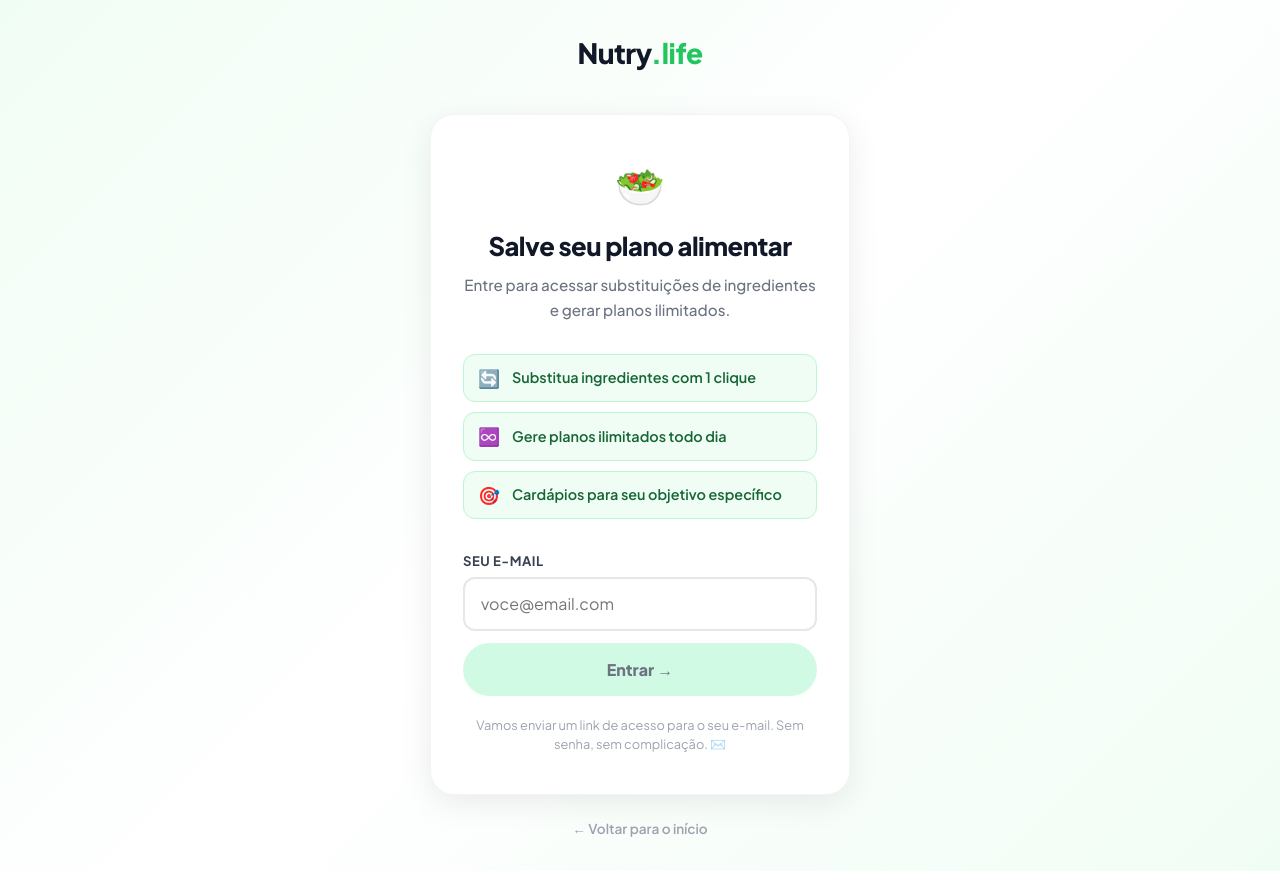
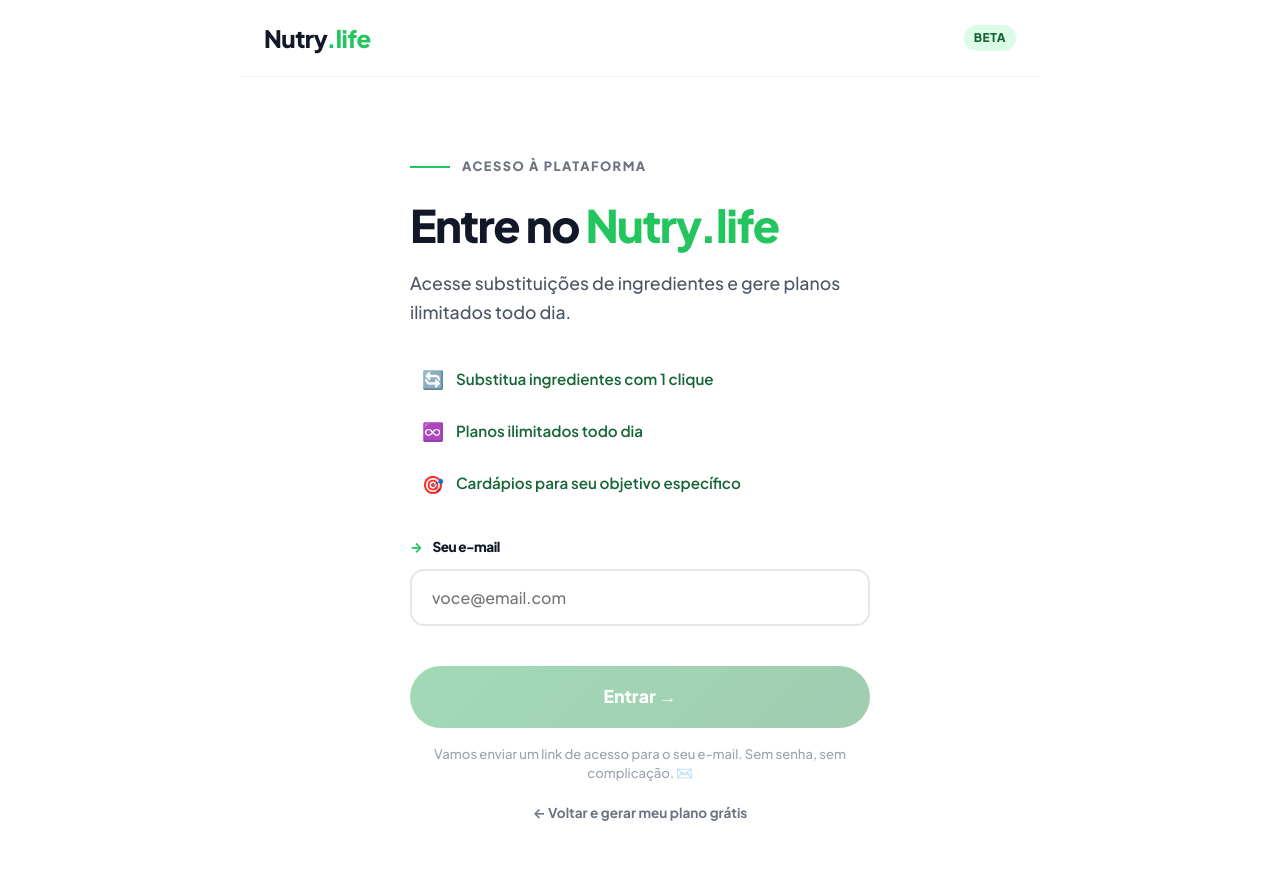
Before and after one commit to elevanceseguros/Nutri, a Next.js app: page /login in a window 1280 px wide. Built offline with nearby package versions, Linux system fonts and the light colour scheme.

Commit message:
Update page.tsx

```diff
--- a/src/app/login/page.tsx
+++ b/src/app/login/page.tsx
@@ -12,6 +12,7 @@
 
   async function handleLogin(e: React.FormEvent) {
     e.preventDefault();
+    if (!email) return;
     setLoading(true);
     setMessage("");
 
@@ -32,77 +33,47 @@
   }
 
   return (
-    <div style={{
-      minHeight: '100vh',
-      background: 'linear-gradient(135deg, #f0fdf4 0%, #ffffff 50%, #f0fdf4 100%)',
-      display: 'flex',
-      flexDirection: 'column',
-      alignItems: 'center',
-      justifyContent: 'center',
-      padding: '2rem 1.5rem',
-      fontFamily: "'Plus Jakarta Sans', sans-serif",
-    }}>
+    <>
+      <header className={styles.header}>
+        <div className={styles.logo}>Nutry<span className={styles.logoAccent}>.life</span></div>
+        <div className={styles.badge}>Beta</div>
+      </header>
 
-      {/* Logo */}
-      <div style={{ marginBottom: '2.5rem', textAlign: 'center' }}>
-        <div style={{ fontSize: '1.75rem', fontWeight: 800, letterSpacing: '-0.5px', color: '#111827' }}>
-          Nutry<span style={{ color: '#22c55e' }}>.life</span>
-        </div>
+      <main className={styles.main}>
+        <div className="fade-up" style={{ maxWidth: '460px', margin: '0 auto' }}>
+
+          {!sent ? (
+            <>
+              <div className={styles.heroEyebrow}>
+                <div className={styles.heroLine} />
+                <span className={styles.heroEyebrowText}>Acesso à plataforma</span>
               </div>
 
-      {!sent ? (
-        <div style={{
-          background: 'white',
-          borderRadius: '24px',
-          padding: '2.5rem 2rem',
-          maxWidth: '420px',
-          width: '100%',
-          boxShadow: '0 8px 32px rgba(0,0,0,0.08)',
-          border: '1px solid #f3f4f6',
-        }}>
+              <h1 className={styles.heroTitle} style={{ fontSize: 'clamp(1.8rem, 5vw, 2.8rem)' }}>
+                Entre no <em className={styles.heroEm}>Nutry.life</em>
+              </h1>
+              <p className={styles.heroSub} style={{ marginBottom: '2rem' }}>
+                Acesse substituições de ingredientes e gere planos ilimitados todo dia.
+              </p>
 
-          {/* Header */}
-          <div style={{ textAlign: 'center', marginBottom: '2rem' }}>
-            <div style={{ fontSize: '2.5rem', marginBottom: '0.75rem' }}>🥗</div>
-            <h1 style={{ fontSize: '1.6rem', fontWeight: 900, color: '#111827', letterSpacing: '-0.5px', marginBottom: '0.5rem' }}>
-              Salve seu plano alimentar
-            </h1>
-            <p style={{ fontSize: '0.95rem', color: '#6b7280', fontWeight: 500, lineHeight: 1.6 }}>
-              Entre para acessar substituições de ingredientes e gerar planos ilimitados.
-            </p>
-          </div>
-
-          {/* Benefícios */}
               <div style={{ display: 'flex', flexDirection: 'column', gap: '10px', marginBottom: '2rem' }}>
                 {[
                   { icon: '🔄', text: 'Substitua ingredientes com 1 clique' },
-              { icon: '♾️', text: 'Gere planos ilimitados todo dia' },
+                  { icon: '♾️', text: 'Planos ilimitados todo dia' },
                   { icon: '🎯', text: 'Cardápios para seu objetivo específico' },
                 ].map((b, i) => (
-              <div key={i} style={{
-                display: 'flex',
-                alignItems: 'center',
-                gap: '12px',
-                background: '#f0fdf4',
-                border: '1px solid #bbf7d0',
-                borderRadius: '12px',
-                padding: '10px 14px',
-                fontSize: '0.9rem',
-                fontWeight: 600,
-                color: '#166534',
-              }}>
+                  <div key={i} className={styles.premiumFeatureItem} style={{ display: 'flex', alignItems: 'center', gap: '12px' }}>
                     <span style={{ fontSize: '1.1rem' }}>{b.icon}</span>
                     {b.text}
                   </div>
                 ))}
               </div>
 
-          {/* Form */}
-          <div style={{ display: 'flex', flexDirection: 'column', gap: '12px' }}>
-            <div>
-              <label style={{ fontSize: '0.82rem', fontWeight: 700, color: '#374151', marginBottom: '6px', display: 'block', textTransform: 'uppercase', letterSpacing: '0.5px' }}>
-                Seu e-mail
-              </label>
+              <div className={styles.qBlock} style={{ marginBottom: '1rem' }}>
+                <div className={styles.qLabelRow} style={{ fontSize: '0.85rem', marginBottom: '0.75rem' }}>
+                  <span className={styles.qNum}>→</span>
+                  <span className={styles.qLabel}>Seu e-mail</span>
+                </div>
                 <input
                   type="email"
                   placeholder="voce@email.com"
@@ -112,102 +83,69 @@
                   onKeyDown={(e) => e.key === 'Enter' && handleLogin(e as any)}
                   style={{
                     width: '100%',
-                  padding: '0.9rem 1rem',
+                    padding: '1rem 1.25rem',
                     fontSize: '1rem',
                     border: '2px solid #e5e7eb',
-                  borderRadius: '12px',
+                    borderRadius: '14px',
                     outline: 'none',
                     fontFamily: 'inherit',
                     transition: 'border-color 0.2s',
                     boxSizing: 'border-box',
+                    color: '#111827',
+                    fontWeight: 500,
                   }}
                   onFocus={e => e.target.style.borderColor = '#22c55e'}
                   onBlur={e => e.target.style.borderColor = '#e5e7eb'}
                 />
               </div>
 
+              {message && <div className={styles.errMsg}>{message}</div>}
+
               <button
                 onClick={handleLogin}
                 disabled={loading || !email}
-              style={{
-                width: '100%',
-                background: loading || !email ? '#d1fae5' : 'linear-gradient(135deg, #16a34a 0%, #15803d 100%)',
-                color: loading || !email ? '#6b7280' : 'white',
-                border: 'none',
-                borderRadius: '99px',
-                padding: '1rem',
-                fontSize: '1rem',
-                fontWeight: 800,
-                cursor: loading || !email ? 'not-allowed' : 'pointer',
-                transition: 'all 0.2s',
-                fontFamily: 'inherit',
-                boxShadow: loading || !email ? 'none' : '0 8px 20px -5px rgba(22, 163, 74, 0.4)',
-              }}
+                className={`${styles.btnPrimary} ${(!email || loading) ? styles.btnDisabled : ""}`}
               >
                 {loading ? "Enviando..." : "Entrar →"}
               </button>
+
+              <p style={{ marginTop: '1rem', fontSize: '0.82rem', color: '#9ca3af', textAlign: 'center', fontWeight: 500, lineHeight: 1.5 }}>
+                Vamos enviar um link de acesso para o seu e-mail. Sem senha, sem complicação. ✉️
+              </p>
+
+              <a href="/" style={{ display: 'block', textAlign: 'center', marginTop: '1.25rem', fontSize: '0.85rem', color: '#6b7280', fontWeight: 700, textDecoration: 'none' }}>
+                ← Voltar e gerar meu plano grátis
+              </a>
+            </>
+          ) : (
+            <>
+              <div style={{ textAlign: 'center', marginBottom: '2rem' }}>
+                <div style={{ fontSize: '4rem', marginBottom: '1rem' }}>📬</div>
+                <h2 className={styles.planTitle}>Verifique seu e-mail!</h2>
+                <p className={styles.planSub} style={{ marginTop: '0.5rem' }}>
+                  Enviamos um link de acesso para <strong style={{ color: '#111827' }}>{email}</strong>.<br />
+                  Clique nele para entrar no Nutry.life.
+                </p>
               </div>
 
-          {message && (
-            <p style={{ marginTop: '1rem', fontWeight: 700, color: '#ef4444', textAlign: 'center', fontSize: '0.9rem' }}>
-              {message}
-            </p>
-          )}
+              <div className={styles.tipCard}>
+                <div className={styles.tipIcon}>💡</div>
+                <div>
+                  <div className={styles.tipTitle}>Não encontrou?</div>
+                  <div className={styles.tipText}>Verifique a pasta de spam ou lixo eletrônico.</div>
+                </div>
+              </div>
 
-          <p style={{ marginTop: '1.25rem', fontSize: '0.8rem', color: '#9ca3af', textAlign: 'center', lineHeight: 1.5 }}>
-            Vamos enviar um link de acesso para o seu e-mail. Sem senha, sem complicação. ✉️
-          </p>
-        </div>
-      ) : (
-        <div style={{
-          background: 'white',
-          borderRadius: '24px',
-          padding: '2.5rem 2rem',
-          maxWidth: '420px',
-          width: '100%',
-          boxShadow: '0 8px 32px rgba(0,0,0,0.08)',
-          border: '1px solid #f3f4f6',
-          textAlign: 'center',
-        }}>
-          <div style={{ fontSize: '3rem', marginBottom: '1rem' }}>📬</div>
-          <h2 style={{ fontSize: '1.5rem', fontWeight: 900, color: '#111827', marginBottom: '0.75rem' }}>
-            Verifique seu e-mail!
-          </h2>
-          <p style={{ fontSize: '0.95rem', color: '#6b7280', fontWeight: 500, lineHeight: 1.6, marginBottom: '1.5rem' }}>
-            Enviamos um link de acesso para <strong style={{ color: '#111827' }}>{email}</strong>. Clique nele para entrar no Nutry.life.
-          </p>
-          <div style={{
-            background: '#f0fdf4',
-            border: '1px solid #bbf7d0',
-            borderRadius: '12px',
-            padding: '12px 16px',
-            fontSize: '0.85rem',
-            color: '#166534',
-            fontWeight: 600,
-          }}>
-            💡 Não encontrou? Verifique a pasta de spam.
-          </div>
               <button
                 onClick={() => setSent(false)}
-            style={{
-              marginTop: '1.25rem',
-              background: 'transparent',
-              border: 'none',
-              color: '#6b7280',
-              fontSize: '0.85rem',
-              cursor: 'pointer',
-              fontFamily: 'inherit',
-              textDecoration: 'underline',
-            }}
+                className={styles.btnSecondary}
               >
-            Usar outro e-mail
+                ← Usar outro e-mail
               </button>
+            </>
+          )}
         </div>
-      )}
-
-      <a href="/" style={{ marginTop: '1.5rem', fontSize: '0.85rem', color: '#9ca3af', textDecoration: 'none', fontWeight: 600 }}>
-        ← Voltar para o início
-      </a>
-    </div>
+      </main>
+    </>
   );
 }
```
Lines whose indentation alone changed are shown as unchanged.
